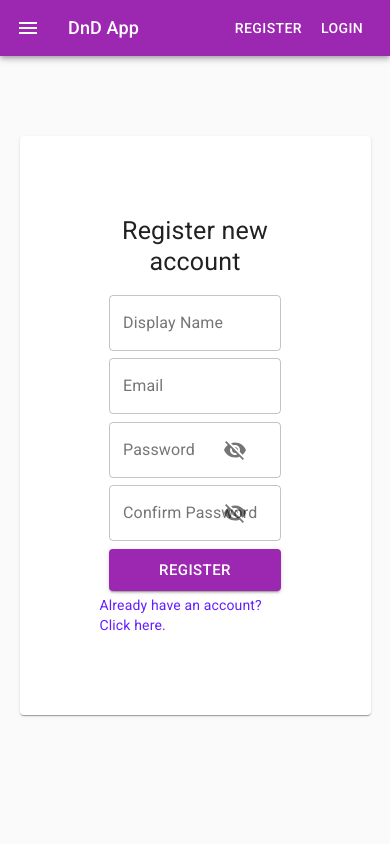
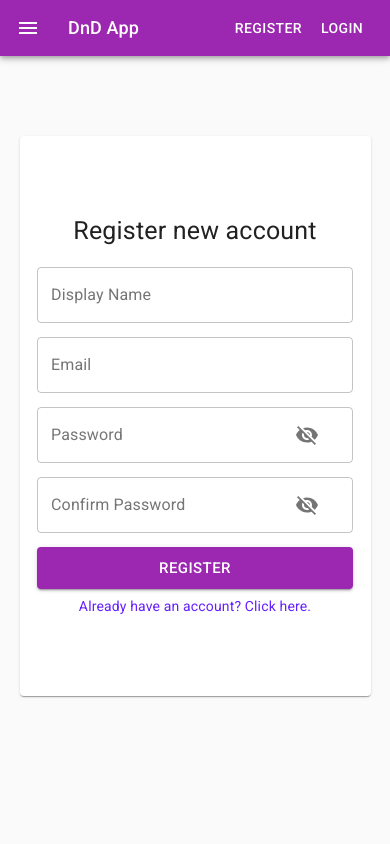
Before and after one commit to Terenco12345/dnd-react-app, a React (Create React App) app in the folder client/: page /register in a window 390 px wide. Shown: the top 844 px of the page. Built offline with nearby package versions, Linux system fonts and the light colour scheme; no server answers.

Commit message:
Changes to login forms to be more mobile-friendly

```diff
--- a/client/src/components/user/LoginPage.js
+++ b/client/src/components/user/LoginPage.js
@@ -20,7 +20,8 @@ const styles = theme => ({
     minHeight: 700,
   },
   login: {
-    padding: theme.spacing(10),
+    paddingTop: theme.spacing(10),
+    paddingBottom: theme.spacing(10),
     margin: 'auto',
     marginTop: theme.spacing(10),
     width: 800,
@@ -139,7 +140,7 @@ class LoginPage extends React.Component {
         <Paper className={classes.login}>
           <Typography variant="h4" align="center" style={{ marginBottom: "10px" }}>
             Login
-        </Typography>
+          </Typography>
           <form noValidate autoComplete="off">
             <Grid container
               direction="column"
--- a/client/src/components/user/RegisterPage.js
+++ b/client/src/components/user/RegisterPage.js
@@ -17,7 +17,8 @@ const styles = theme => ({
     minHeight: 700,
   },
   register: {
-    padding: theme.spacing(10),
+    paddingTop: theme.spacing(10),
+    paddingBottom: theme.spacing(10),
     margin: 'auto',
     marginTop: theme.spacing(10),
     width: 800,
```
